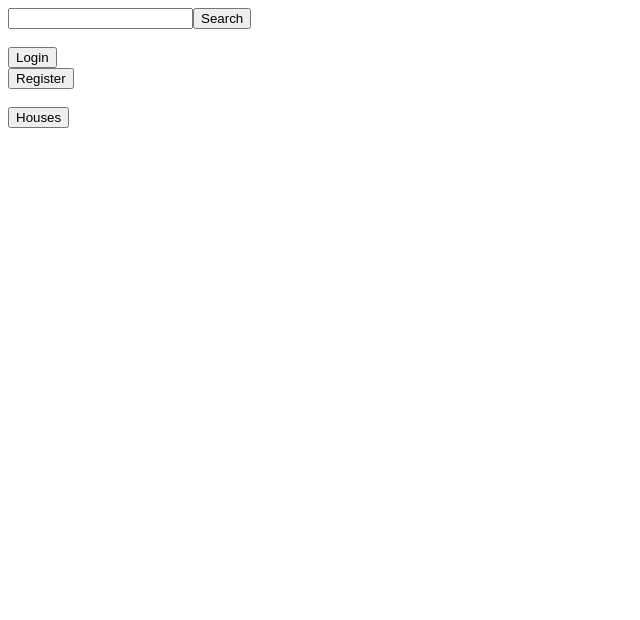
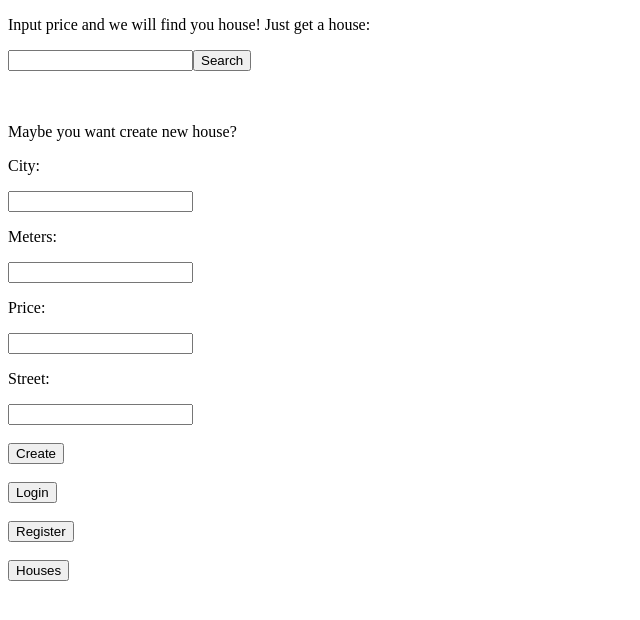
Before and after one commit to DanyloKopytko/Angular3_Pipes_Directives_Components, an Angular app: page / in a window 1280 px wide. Shown: the top 620 px of the page, without its empty margins (0-640 px from the left). Built offline with nearby package versions, Linux system fonts and the light colour scheme.

Commit message:
Added creation and search fields for house.

```diff
--- a/src/app/app.component.html
+++ b/src/app/app.component.html
@@ -1,9 +1,35 @@
+<p>Input price and we will find you house! Just get a house: </p>
 <input type="text" (input)="onInput($event)">
 <button (click)="search()">Search</button>
 <br>
 {{valueToFront}}
 <br>
+<div *ngIf="renderSearchedHouses">
+  <div *ngIf="foundedHouse" style="border: 2px solid green;">
+    <p>City: {{foundedHouse.city}}</p>
+    <p>Meters: {{foundedHouse.meters}}</p>
+    <p>Price: {{foundedHouse.price}}</p>
+    <p>Street: {{foundedHouse.street}}</p>
+  </div>
+  {{houseSearchError}}
+</div>
+<br>
+<p>Maybe you want create new house?</p>
+<p>City: </p>
+<input type="text" (input)="onHouseInputCity($event)">
+<p>Meters: </p>
+<input type="number" (input)="onHouseInputMeters($event)">
+<p>Price: </p>
+<input type="number" (input)="onHouseInputPrice($event)">
+<p>Street: </p>
+<input type="text" (input)="onHouseInputStreet($event)">
+<br>
+<br>
+<button (click)="createHouse()">Create</button>
+<br>
+<br>
 <button (click)="renderLogin()">Login</button>
+<br>
 <br>
 <button (click)="renderRegister()">Register</button>
 <br>
@@ -21,7 +47,7 @@
 <br>
 <button (click)="renderHouses()">Houses</button>
 <br>
-<div *ngIf="render">
+<div *ngIf="renderAllHouses">
   <div *ngFor="let house of houses" style="border: 2px solid blue;">
     <p>City: {{house.city}}</p>
     <p>Meters: {{house.meters}}</p>
--- a/src/app/app.component.ts
+++ b/src/app/app.component.ts
@@ -9,20 +9,61 @@ export class AppComponent {
   inputValue: string;
   valueToFront: string;
   status: number;
-  houses: object[] = [
-    {city: 'Lviv', meters: '100', price: '1000000', street: 'Gasd 23/7'},
-    {city: 'Kyiv', meters: '120', price: '1500000', street: 'Hilan 17/19'},
-    {city: 'Ivano-Frankivsk', meters: '90', price: '800000', street: 'Kolopita 3/21'},
-    {city: 'Lviv', meters: '105', price: '1200000', street: 'Hurika 1/1'},
+  houses = [
+    {city: 'Lviv', meters: 100, price: 1000000, street: 'Gasd 23/7'},
+    {city: 'Kyiv', meters: 120, price: 1500000, street: 'Hilan 17/19'},
+    {city: 'Ivano-Frankivsk', meters: 90, price: 800000, street: 'Kolopita 3/21'},
+    {city: 'Lviv', meters: 105, price: 1200000, street: 'Hurika 1/1'},
   ];
-  render: boolean;
+  renderAllHouses: boolean;
+  renderSearchedHouses: boolean;
+  foundedHouse: any;
+  houseSearchError: string;
+  city: string;
+  meters: number;
+  price: number;
+  street: string;
 
   onInput(ev): void {
     this.inputValue = ev.target.value;
   }
 
+  onHouseInputCity(ev): void {
+    this.city = ev.target.value;
+  }
+
+  onHouseInputMeters(ev): void {
+    this.meters = ev.target.value;
+  }
+
+  onHouseInputPrice(ev): void {
+    this.price = ev.target.value;
+  }
+
+  onHouseInputStreet(ev): void {
+    this.street = ev.target.value;
+  }
+
+  createHouse() {
+    this.houses.push({city: this.city, meters: this.meters, price: this.price, street: this.street});
+  }
+
   search() {
     this.valueToFront = this.inputValue;
+    this.foundedHouse = undefined;
+    this.houseSearchError = '';
+
+    this.foundedHouse = this.houses.find((house) => {
+      if (+house.price === +this.valueToFront) {
+        return house;
+      }
+    });
+
+    if (!this.foundedHouse) {
+      this.houseSearchError = 'No house, dude';
+    }
+
+    this.renderSearchedHouses = true;
   }
 
   renderLogin() {
@@ -34,6 +75,6 @@ export class AppComponent {
   }
 
   renderHouses() {
-    this.render = !this.render;
+    this.renderAllHouses = !this.renderAllHouses;
   }
 }
```
